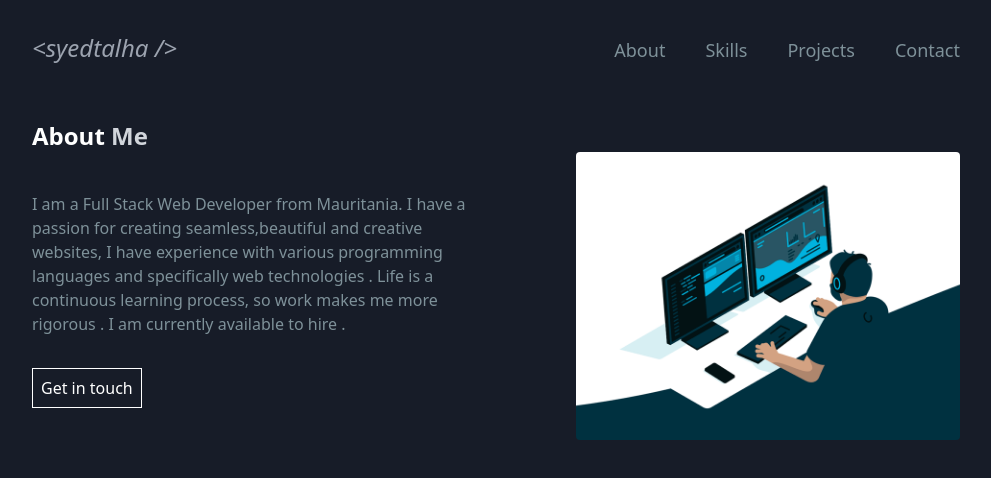
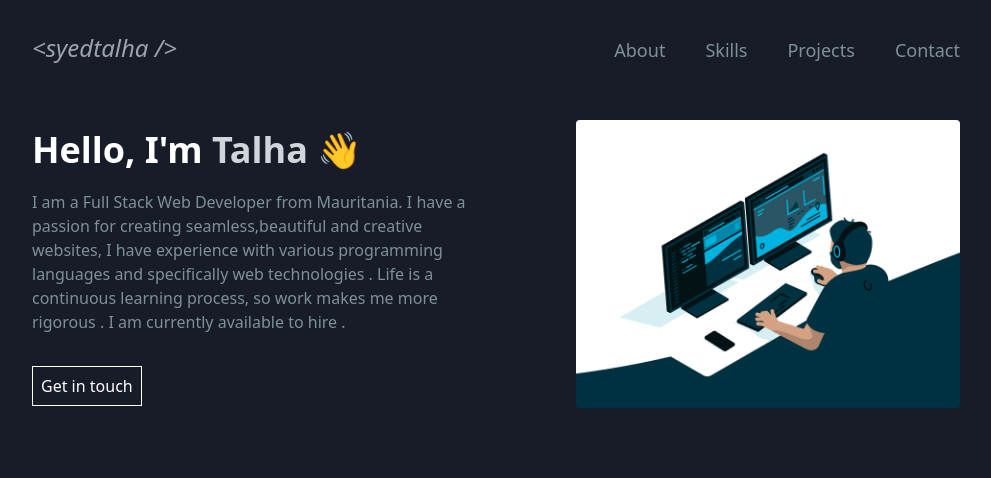
Before and after one commit to talhashah-dev/portfolio, a React (Create React App) app: page / in a window 1280 px wide. Shown: the top 478 px of the page, without its empty margins (144-1135 px from the left). Built offline with nearby package versions, Linux system fonts and the light colour scheme.

Commit message:
modified about page

```diff
--- a/src/pages/About.jsx
+++ b/src/pages/About.jsx
@@ -4,12 +4,10 @@ import coding_gif from "../assets/images/coding.gif"
 function About() {
   return (
     <div className="container mx-auto">
-      <h1 className="text-2xl font-bold">About <span className="text-gray-300">Me</span></h1>
-
       <div className="flex gap-6 justify-between items-center">
         <div className="w-1/2">
+          <h1 className="text-4xl font-bold mb-5">Hello, I'm <span className="text-gray-300">Talha</span> 👋</h1>
           <p className="text-[#7e9199] mb-10">
-            {" "}
             I am a Full Stack Web Developer from Mauritania. I have a passion
             for creating seamless,beautiful and creative websites, I have
             experience with various programming languages and specifically web
```
